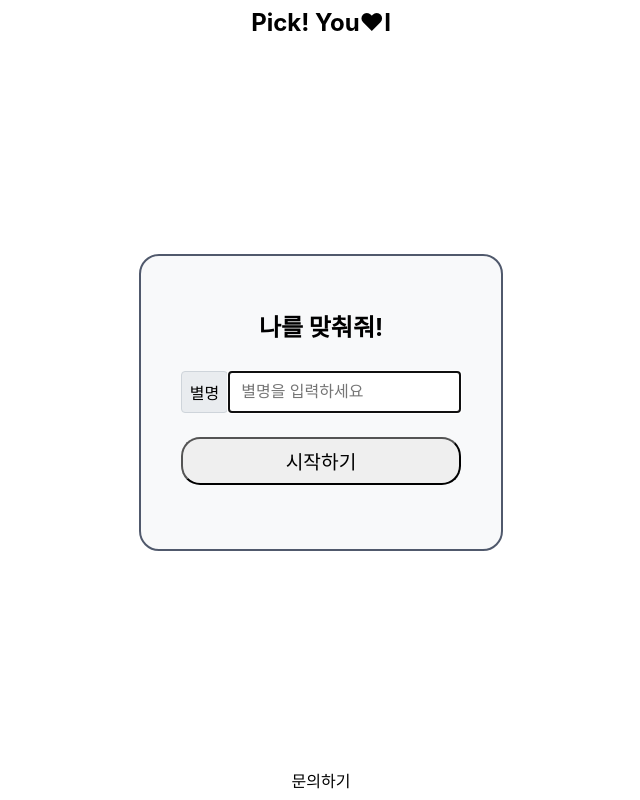
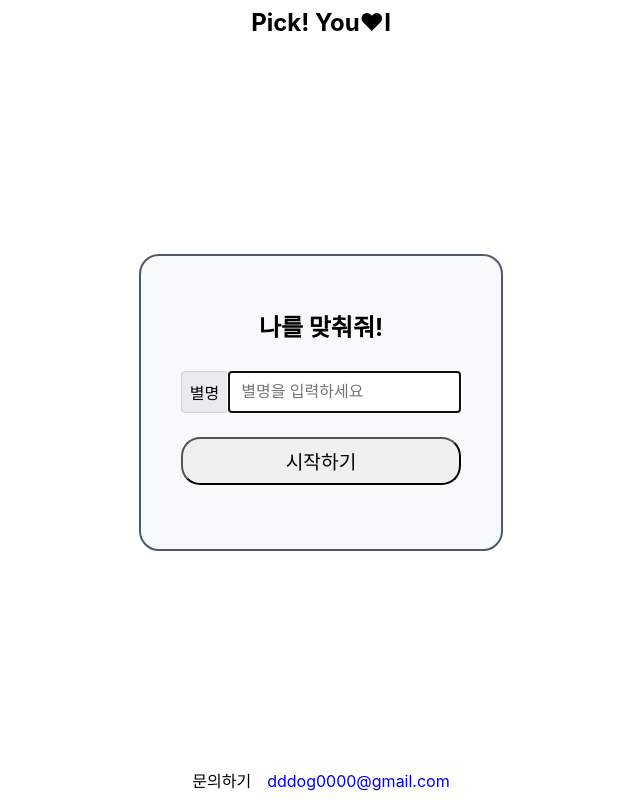
Before and after one commit to dddog/pickme, a React (Create React App) app in the folder pickme-frontend/: page / in a window 1280 px wide. Shown: the whole page, without its empty margins (319-959 px from the left). Built offline with nearby package versions, Linux system fonts and the light colour scheme.

Commit message:
footer 문의 링크 작업

```diff
--- a/pickme-frontend/src/components/footer/footer.jsx
+++ b/pickme-frontend/src/components/footer/footer.jsx
@@ -3,7 +3,12 @@ import styles from "./footer.module.css";
 
 const Footer = memo(() => (
   <footer className={styles.footer}>
-    <p className={styles.title}>문의하기</p>
+    <p className={styles.title}>
+      <span className={styles.text}>문의하기</span>
+      <a className={styles.contact} href="mailto:dddog0000@gmail.com">
+        <span>dddog0000@gmail.com</span>
+      </a>
+    </p>
   </footer>
 ));
 
--- a/pickme-frontend/src/components/footer/footer.module.css
+++ b/pickme-frontend/src/components/footer/footer.module.css
@@ -10,3 +10,11 @@
   color: makerWhite;
   margin: 0.5rem;
 }
+
+.text {
+  padding-right: 1em;
+}
+.contact {
+  text-decoration: none;
+  color: makerWhite;
+}
```
